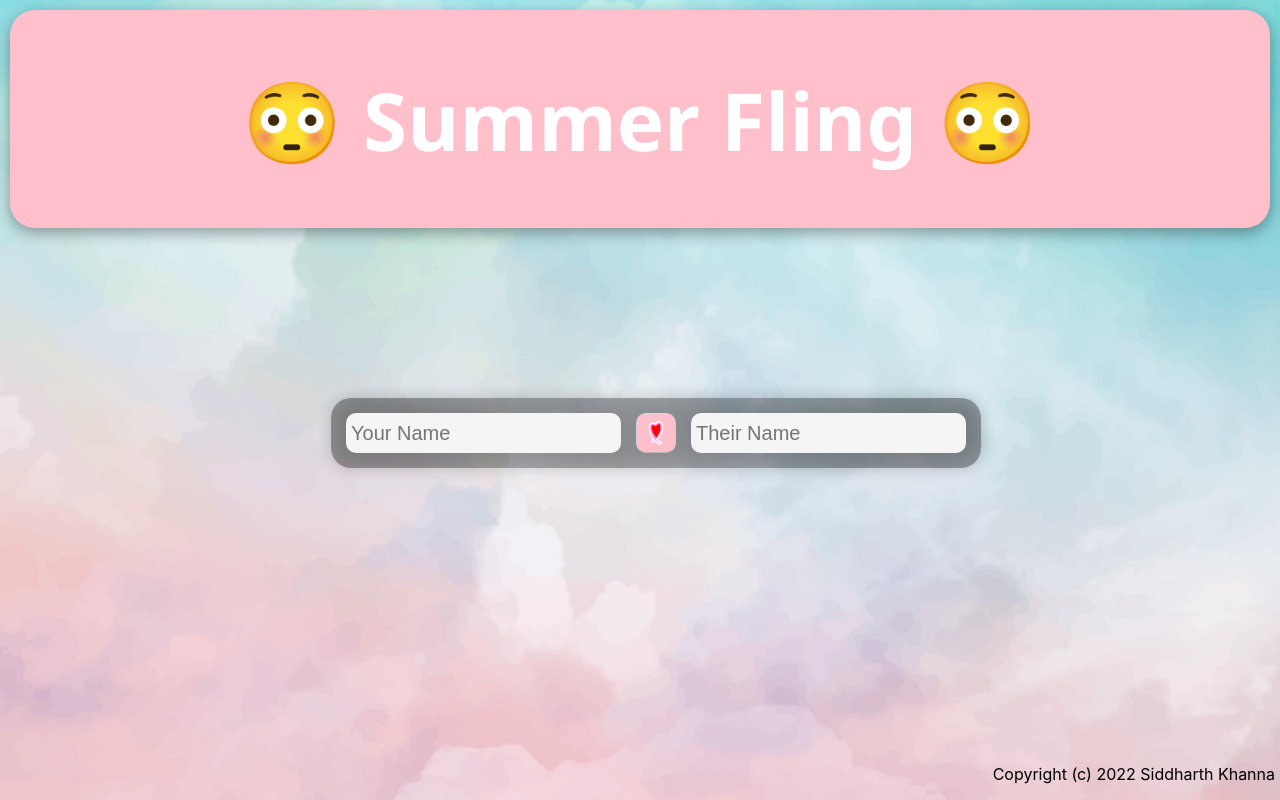
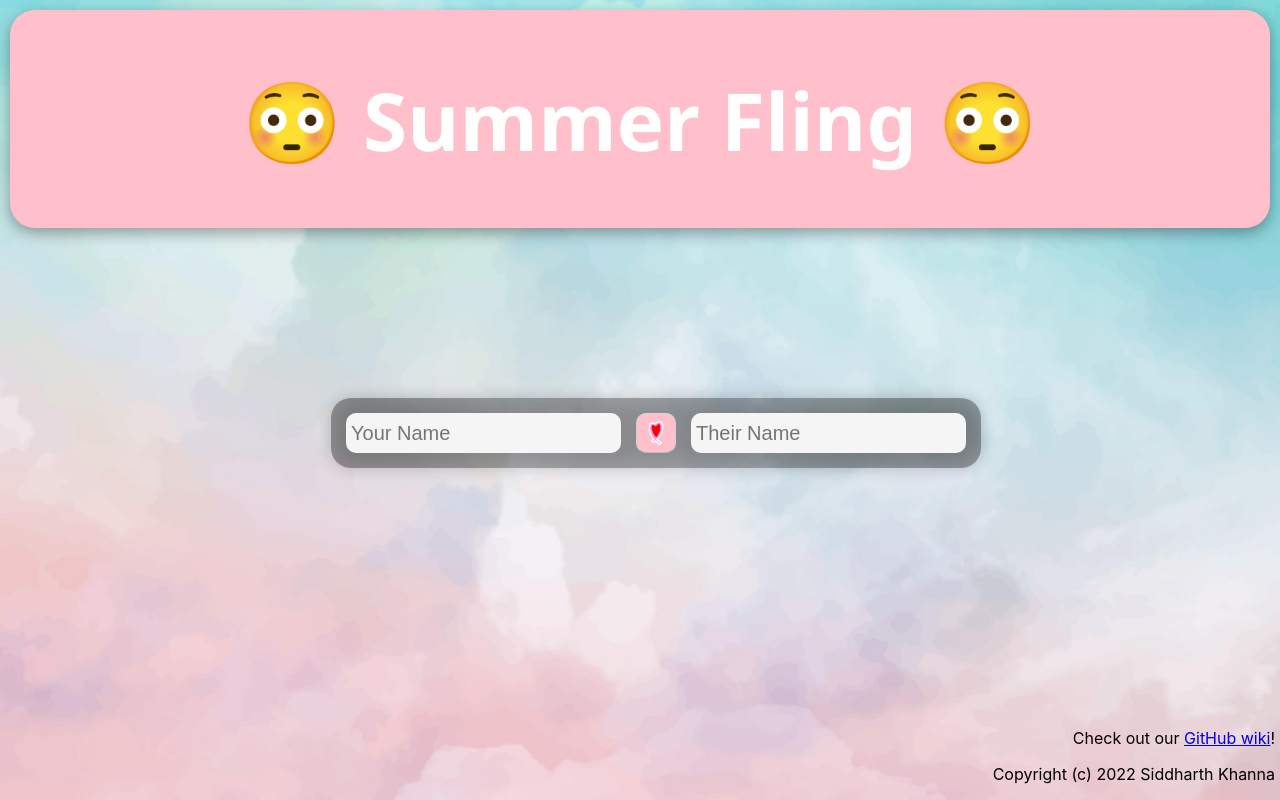
Before and after one commit to siddkhannaa/SummerThing, a React (Create React App) app: page / in a window 1280 px wide. Built offline with nearby package versions, Linux system fonts and the light colour scheme; no server answers.

Commit message:
update footer

```diff
--- a/src/App.js
+++ b/src/App.js
@@ -13,6 +13,7 @@ class App extends Component {
     <animate />,
     <Form />,
       <div className="footer">
+        <p>Check out our <a href="https://github.com/siddkhannaa/summer-fling/wiki">GitHub wiki</a>!</p>
         <p>Copyright (c) 2022 Siddharth Khanna</p>
       </div>
       ];
```
